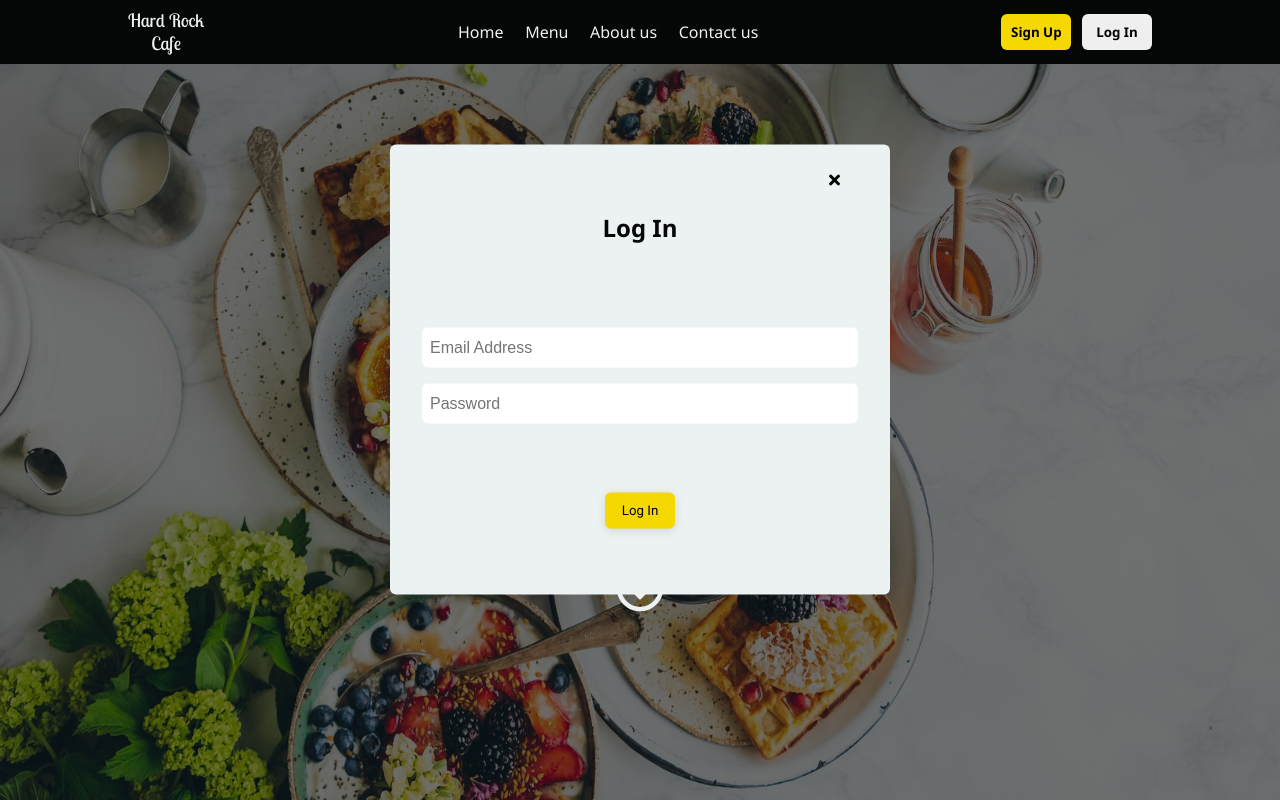
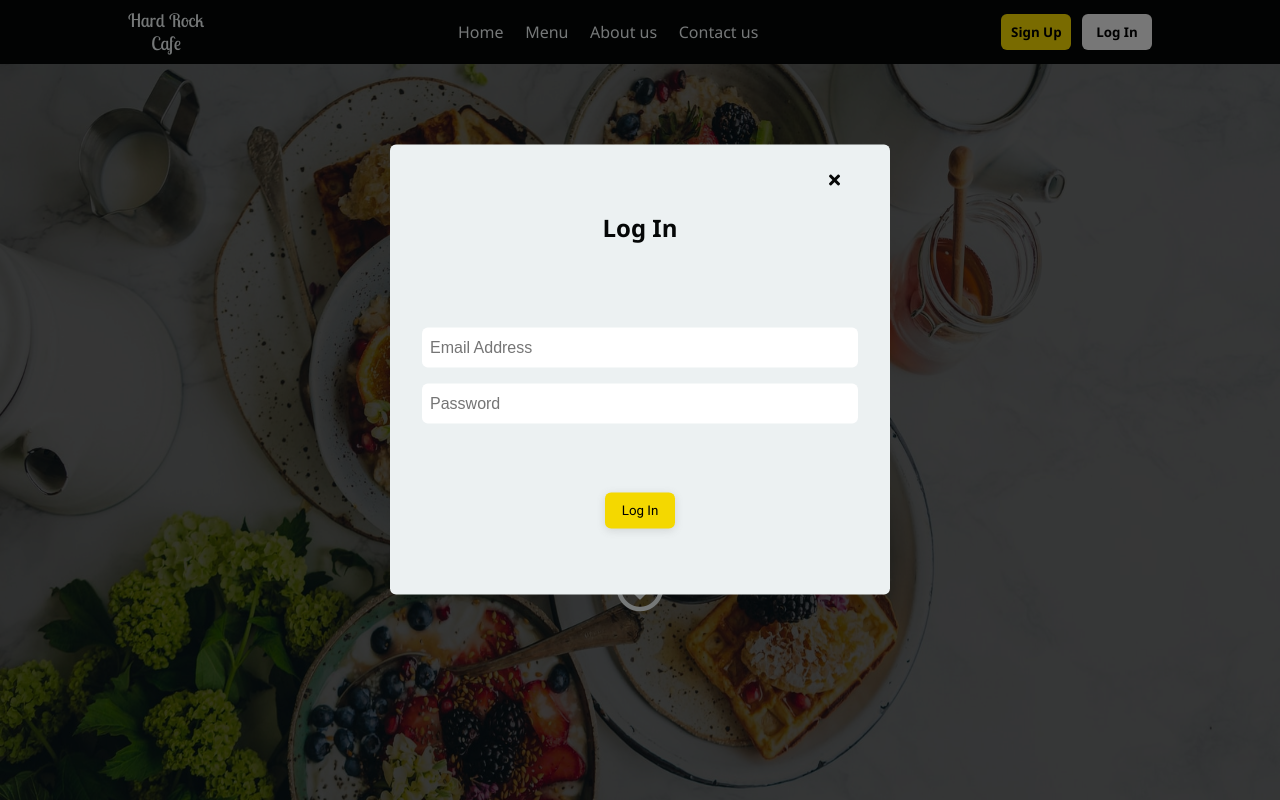
Before and after one commit to Manish9479/Restaurant-App, a plain HTML site: page index.html in a window 1280 px wide. Both pictures are taken after a click on the button "Log In". Shown: the top 800 px of the page. Drawn offline with nearby package versions, Linux system fonts and the light colour scheme.

Commit message:
minor changes

```diff
--- a/index.css
+++ b/index.css
@@ -123,6 +123,7 @@
     color: var(--secondary-color);
     opacity: 0;
     transition: 100ms ease-in-out;
+    z-index: 10;
 }
 .navigation .auth_login{
     display: flex;
@@ -170,6 +171,23 @@
 .navigation .auth_login.show{
     opacity: 1;
     transform: translateX(-50%) translateY(25%);
+}
+
+/* overlay */
+#overlay{
+    position: fixed;
+    opacity: 0;
+    top: 0;
+    left: 0;
+    bottom: 0;
+    height: 100%;
+    width: 100vw;
+    background-color: rgba(0, 0, 0, .5);
+    pointer-events: none;
+}
+#overlay.active{
+    opacity: 1;
+    pointer-events: all;
 }
 
 /* Hero Section */
--- a/index.html
+++ b/index.html
@@ -72,6 +72,7 @@
                     </div>
                     <button class="login_btn">Log In</button>
             </div>
+            <div id="overlay"></div>
         </header>
 
 
--- a/main.js
+++ b/main.js
@@ -4,6 +4,8 @@ let sidebar = document.querySelector('.sidebar');
 let login = document.querySelector('.auth_login');
 let loginForm = document.querySelector('.auth_login');
 
+// overlay
+const overlay = document.getElementById('overlay')
 
 // buttons
 let lgLoginBtn = document.querySelector('.lg-screen.login-btn');
@@ -23,6 +25,7 @@ hamburger.addEventListener('click', ()=>{
 
 lgLoginBtn.addEventListener('click',()=>{
     loginForm.classList.add('show');
+    overlay.classList.add('active')
 })
 
 mobLoginBtn.addEventListener('click', ()=>{
@@ -32,8 +35,14 @@ mobLoginBtn.addEventListener('click', ()=>{
 
 cancelIcon.addEventListener('click', ()=>{
     loginForm.classList.remove('show');
+    overlay.classList.remove('active')
 })
 
+// overlay
+overlay.addEventListener('click',()=>{
+  overlay.classList.remove('active')
+  loginForm.classList.remove('show')
+})
 
 // Initialize swiper
 const swiper = new Swiper('.swiper', {
```
